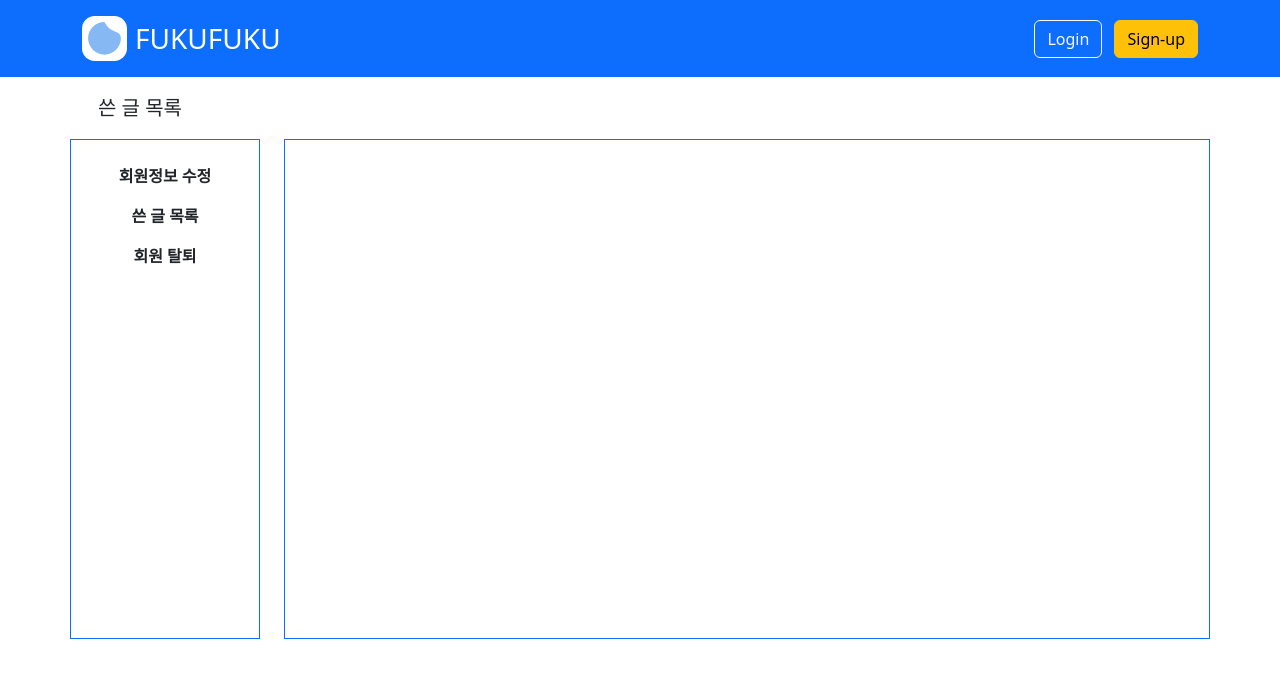
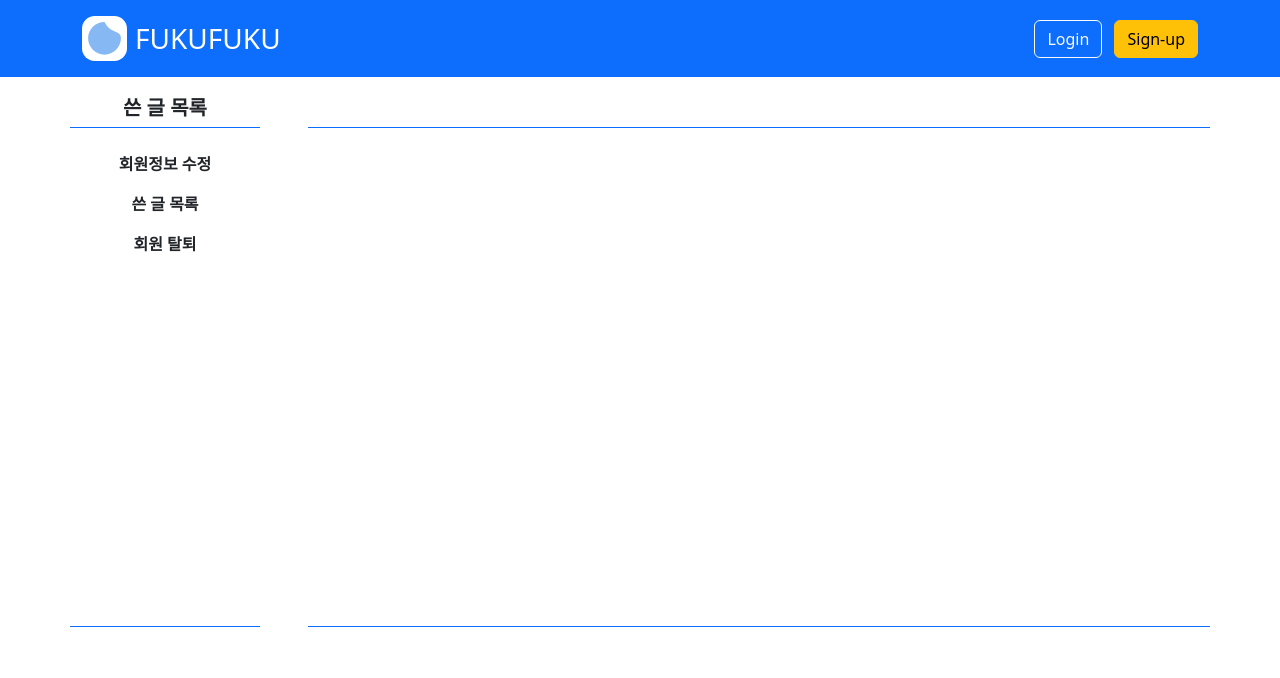
Before and after one commit to kyumin1227/FukuFuku_Frontend-repo, a plain HTML site: page Page/MyWriteList.html in a window 1280 px wide. Drawn offline with nearby package versions, Linux system fonts and the light colour scheme.

Commit message:
modify : 전반적인 디자인 수
- 마이페이지 전반적인 디자인 수정

```diff
--- a/Page/MyWriteList.html
+++ b/Page/MyWriteList.html
@@ -30,7 +30,7 @@
     <!-- TITLE -->
     <div class="container">
       <div class="row ">
-        <div class="col m-3 fs-5">
+        <div class="col-2 mt-3 mb-1 fs-5 fw-bolder text-center">
           쓴 글 목록
         </div>
       </div>
@@ -38,7 +38,7 @@
       <!-- CONTENT  -->
       <div class="row" style="height: 500px;">
         <!-- SIDE_BAR -->
-        <div class="col-2 bd-sidebar border border-primary me-4 fw-semibold text-center">
+        <div class="col-2 bd-sidebar border-top border-bottom border-primary me-5 fw-semibold text-center" >
           <ul class="nav pt-3 flex-column">
             <li class="nav-item"><a class="nav-link active link-dark" href="./MyUserData.html">회원정보 수정</a></li>
             <li class="nav-item"><a class="nav-link active link-dark" href="./MyWriteList.html">쓴 글 목록</a></li>
@@ -47,7 +47,7 @@
         </div>
 
         <!-- MY_WRITE_LISST -->
-        <div class="col border border-primary">
+        <div class="col border-top border-bottom border-primary">
 
         </div>
 
```
Also changed, not shown: Page/MyUserData.html (+4 -3 lines), Page/UserWithdrawal.html (+4 -4 lines), .gitmessage.txt (added).
